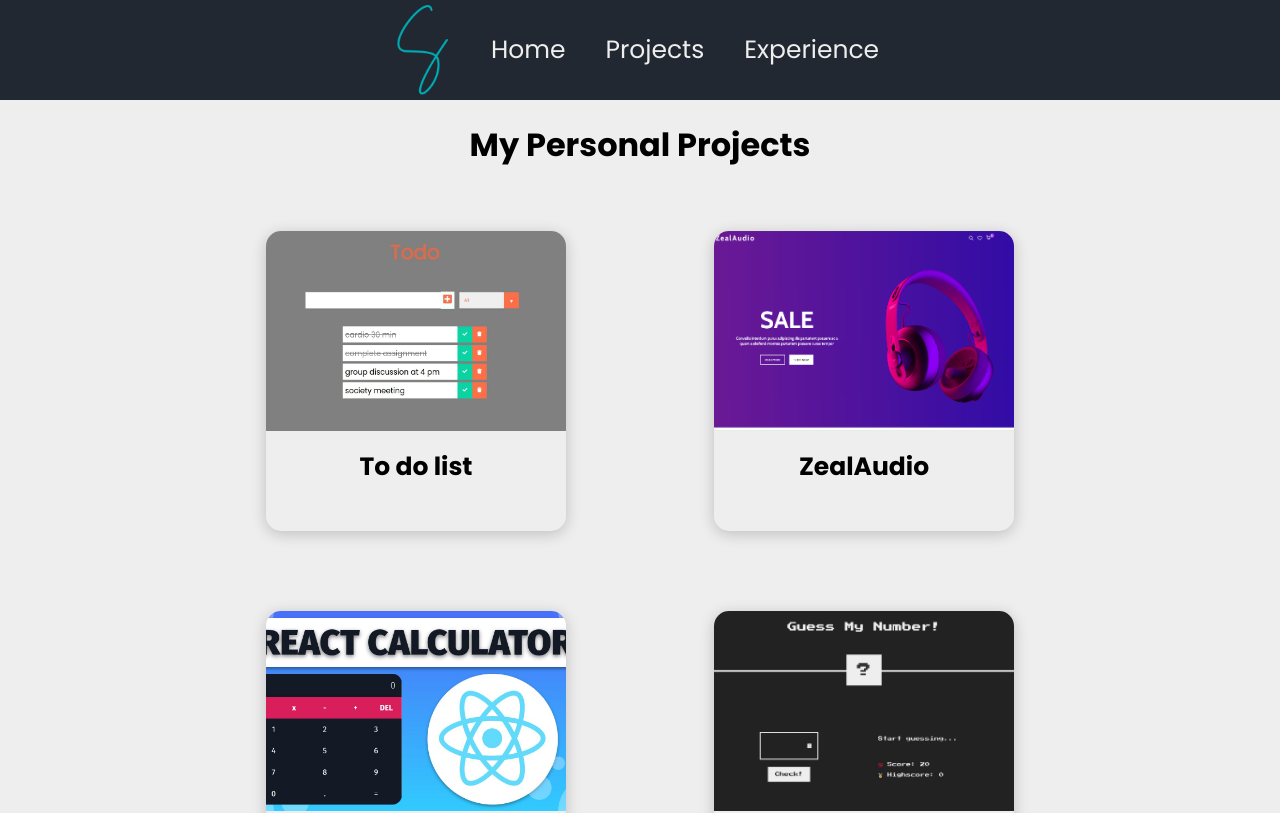
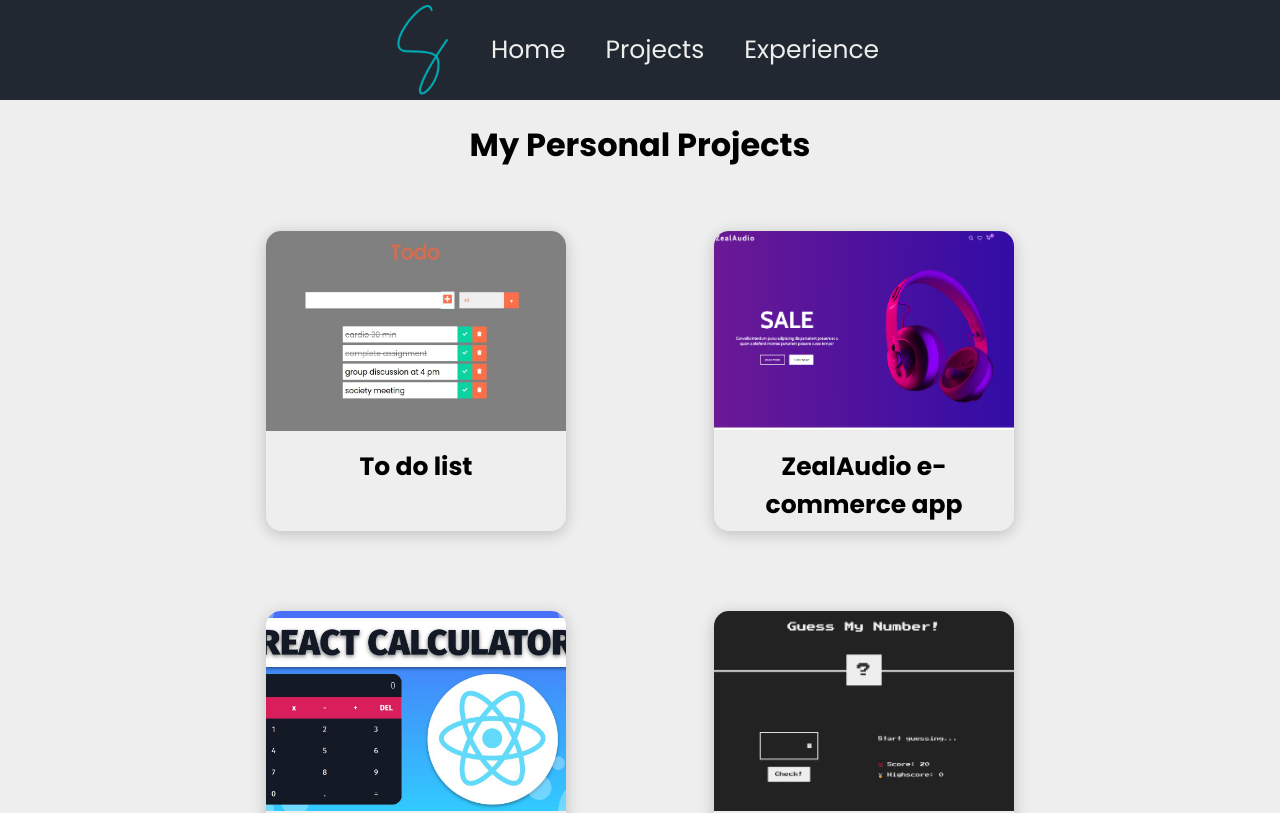
Before and after one commit to chavdamsohil/Portfolio, a React (Create React App) app: page /#/Projects in a window 1280 px wide. Shown: the top 813 px of the page. Built offline with nearby package versions, Linux system fonts and the light colour scheme.

Commit message:
zeal audio text changed

```diff
--- a/src/Helper/projectList.js
+++ b/src/Helper/projectList.js
@@ -14,7 +14,7 @@ export const projectList = [
     path: "https://chavdamsohil.github.io/todo/",
   },
   {
-    name: "ZealAudio",
+    name: "ZealAudio e-commerce app",
     image: zealAudio,
     skills: "html,javascript,css,react js",
     path: "https://zeal-audio2.vercel.app/ ",
```
